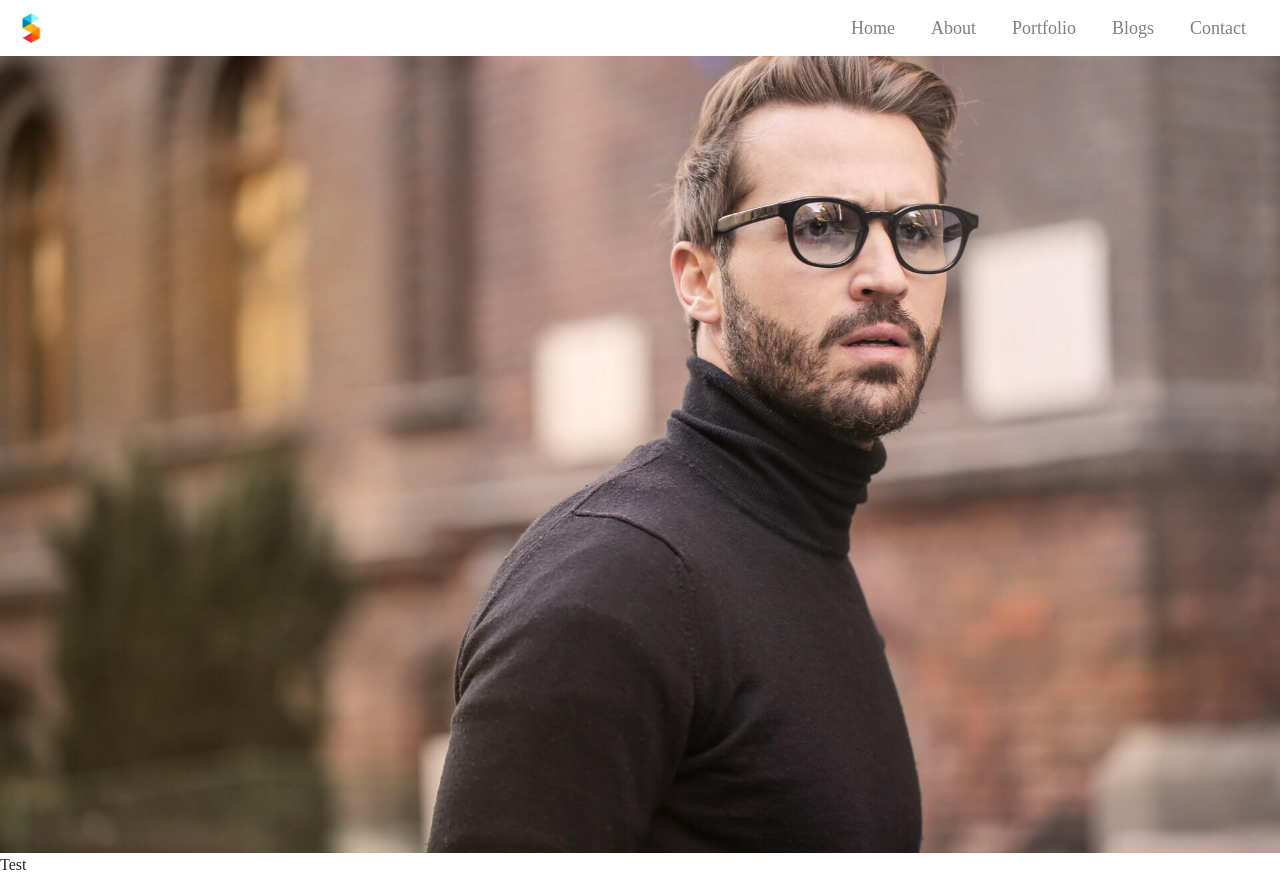
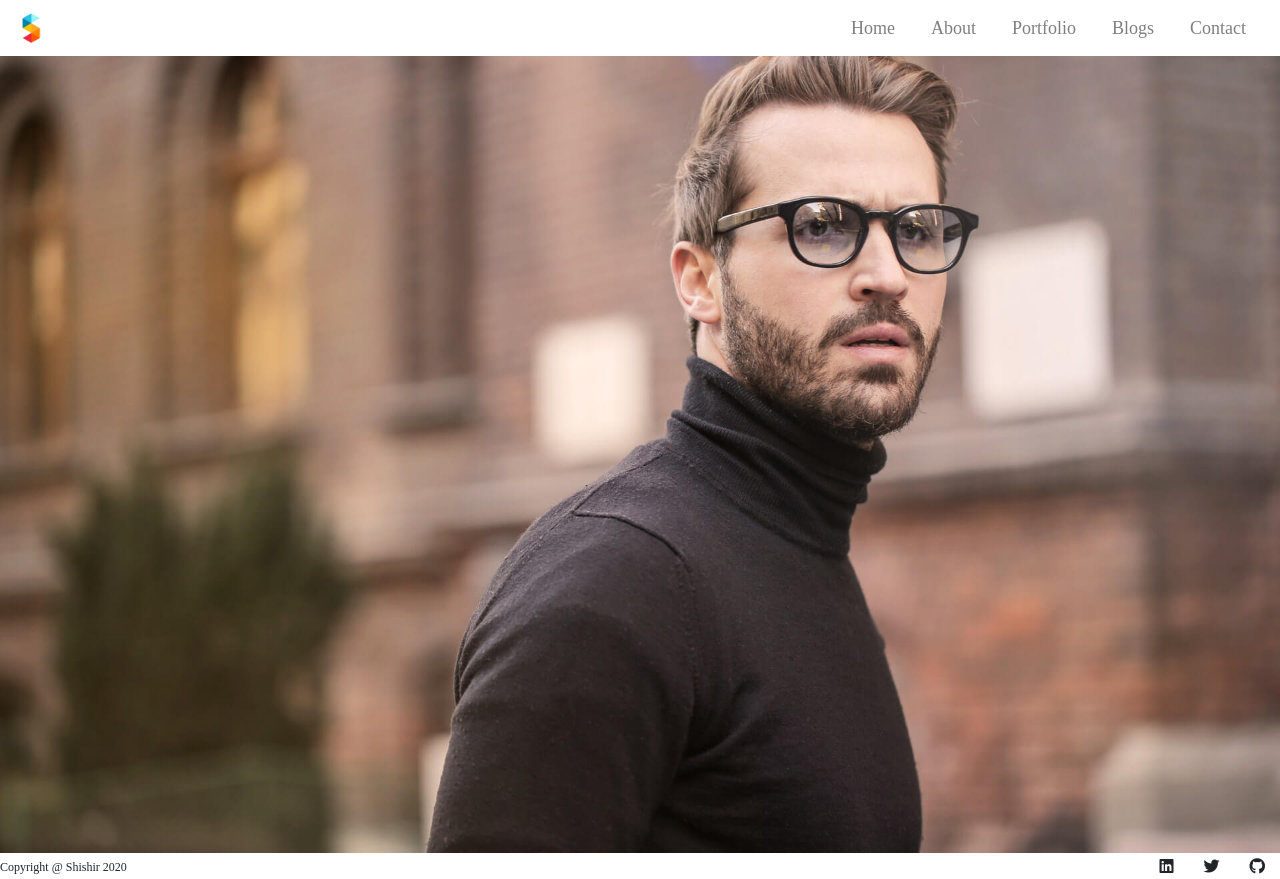
Before and after one commit to AaravShishir/BlogSpot, a React (Create React App) app: page / in a window 1280 px wide. Built offline with nearby package versions, Linux system fonts and the light colour scheme; a web font is replaced by a local one.

Commit message:
Footer Styling Changes

```diff
--- a/package.json
+++ b/package.json
@@ -3,6 +3,7 @@
   "version": "0.1.0",
   "private": true,
   "dependencies": {
+    "@fortawesome/fontawesome-free": "^5.12.1",
     "@testing-library/jest-dom": "^4.2.4",
     "@testing-library/react": "^9.4.0",
     "@testing-library/user-event": "^7.2.1",
--- a/src/assets/styles/shared/footer.css
+++ b/src/assets/styles/shared/footer.css
@@ -0,0 +1,26 @@
+.footer {
+  position: sticky;
+  width: 100%;
+}
+
+.icon-border {
+  /* border: 1px solid #dbdbdb; */
+  padding: 5px;
+  margin: 0px 10px;
+  cursor: pointer;
+}
+
+.copyright-section {
+  float: left;
+  font-weight: 400;
+  font-size: 12px;
+  padding-top: 5px;
+}
+
+.copyright-section > p {
+  margin-bottom: 0px;
+}
+
+.icon-section {
+  float: right;
+}
--- a/src/component/shared/footer.js
+++ b/src/component/shared/footer.js
@@ -1,11 +1,21 @@
 import React from "react";
 import "../../assets/styles/shared/footer.css";
+import "@fortawesome/fontawesome-free/css/all.css";
 import $ from "jquery";
 
 const Footer = () => {
   return (
     <>
-      <div>Test</div>
+      <div className="footer navbar-light bg-white ">
+        <div className="copyright-section ">
+          <p>Copyright @ Shishir 2020</p>
+        </div>
+        <div className="icon-section">
+          <i className="fab fa-linkedin icon-border"></i>
+          <i className="fab fa-twitter icon-border"></i>
+          <i className="fab fa-github icon-border"></i>
+        </div>
+      </div>
     </>
   );
 };
```
Also changed, not shown: 1 other file (tests, documents, lock files or other folders).
